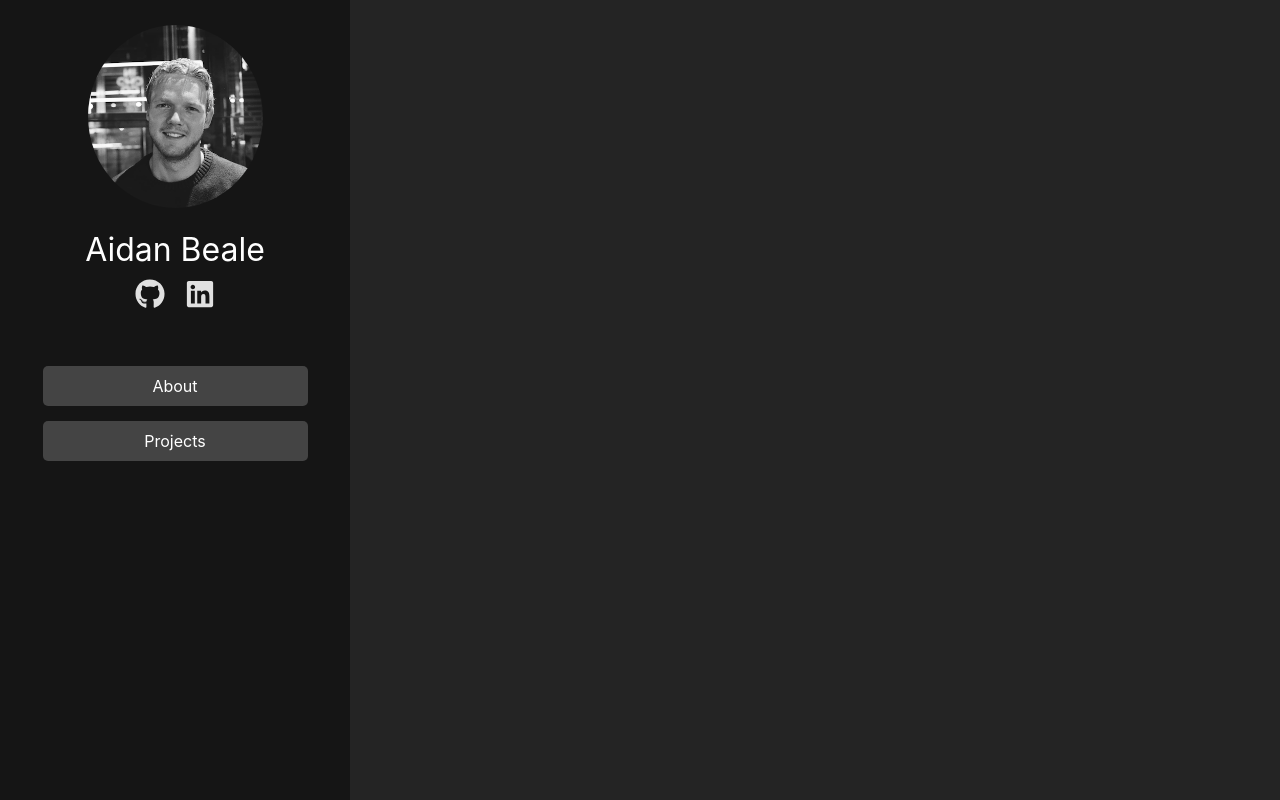
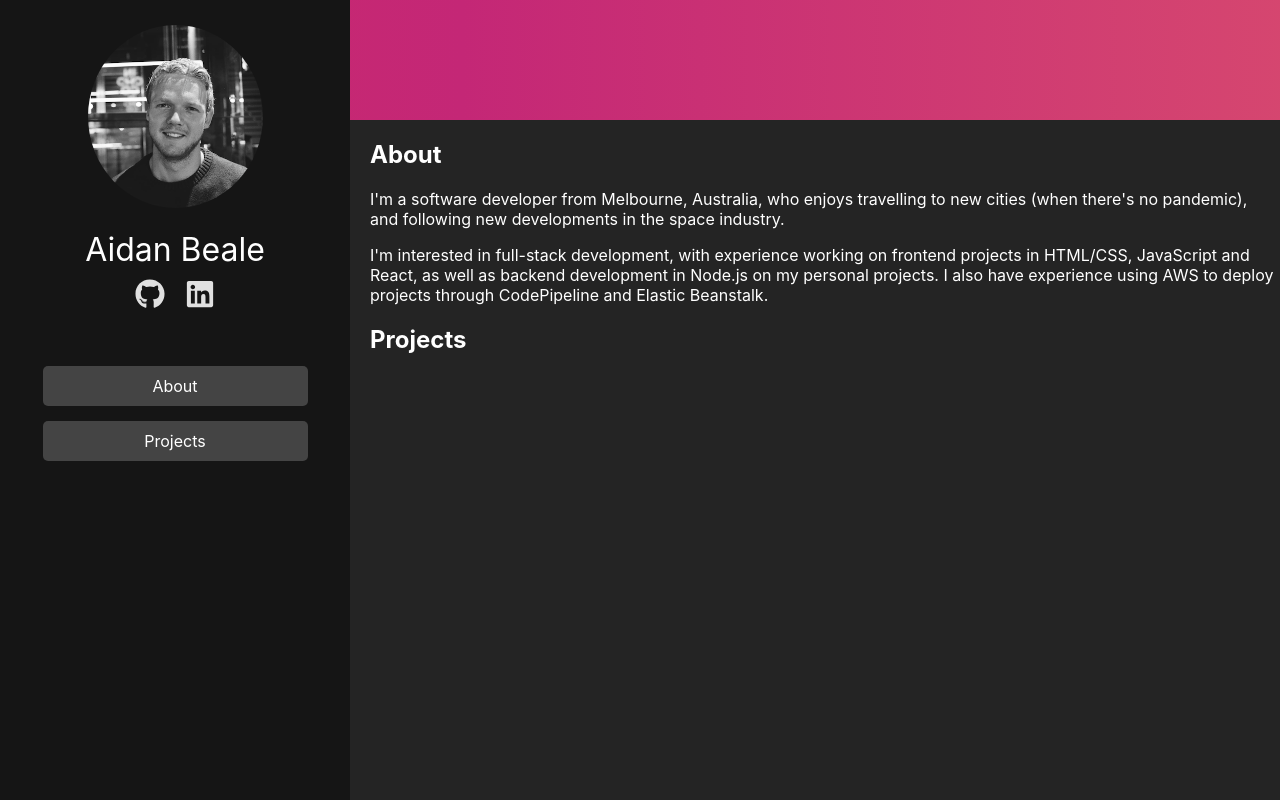
Before and after one commit to aidanbeale/portfolio-site, a React (Create React App) app: page / in a window 1280 px wide. Built offline with nearby package versions, Linux system fonts and the light colour scheme.

Commit message:
Add About details

```diff
--- a/public/index.html
+++ b/public/index.html
@@ -5,13 +5,10 @@
     <link rel="icon" href="%PUBLIC_URL%/favicon.ico" />
     <meta name="viewport" content="width=device-width, initial-scale=1" />
     <meta name="theme-color" content="#000000" />
-    <meta
-      name="description"
-      content="Web site created using create-react-app"
-    />
+    <meta name="description" content="Aidan Beale's Portfolio Website" />
     <link rel="apple-touch-icon" href="%PUBLIC_URL%/logo192.png" />
     <link rel="manifest" href="%PUBLIC_URL%/manifest.json" />
-    <title>React App</title>
+    <title>Aidan Beale | Web Developer</title>
   </head>
   <body>
     <noscript>You need to enable JavaScript to run this app.</noscript>
--- a/src/components/portfolio/components/about/about.css
+++ b/src/components/portfolio/components/about/about.css
@@ -0,0 +1,9 @@
+.about-container {
+  padding-left: 20px;
+}
+h2 {
+  color: #ffffff;
+}
+p {
+  color: #ffffff;
+}
--- a/src/components/portfolio/components/about/about.js
+++ b/src/components/portfolio/components/about/about.js
@@ -3,7 +3,22 @@ import React from "react";
 import "./about.css";
 
 const About = () => {
-  return <div></div>;
+  return (
+    <div className="about-container">
+      <h2>About</h2>
+      <p>
+        I'm a software developer from Melbourne, Australia, who enjoys
+        travelling to new cities (when there's no pandemic), and following new
+        developments in the space industry.
+      </p>
+      <p>
+        I'm interested in full-stack development, with experience working on
+        frontend projects in HTML/CSS, JavaScript and React, as well as backend
+        development in Node.js on my personal projects. I also have experience
+        using AWS to deploy projects through CodePipeline and Elastic Beanstalk.
+      </p>
+    </div>
+  );
 };
 
 export default About;
--- /dev/null
+++ b/src/components/portfolio/components/header/header.css
@@ -0,0 +1,43 @@
+.feature-header {
+  height: 15vh;
+  background: linear-gradient(270deg, #ff9160, #c42776, #e63737);
+  background-size: 600% 600%;
+
+  -webkit-animation: HeaderAnimation 30s ease infinite;
+  -moz-animation: HeaderAnimation 30s ease infinite;
+  animation: HeaderAnimation 30s ease infinite;
+}
+/* I did't make this. Animation generated from https://www.gradient-animator.com/ */
+@-webkit-keyframes HeaderAnimation {
+  0% {
+    background-position: 0% 50%;
+  }
+  50% {
+    background-position: 100% 50%;
+  }
+  100% {
+    background-position: 0% 50%;
+  }
+}
+@-moz-keyframes HeaderAnimation {
+  0% {
+    background-position: 0% 50%;
+  }
+  50% {
+    background-position: 100% 50%;
+  }
+  100% {
+    background-position: 0% 50%;
+  }
+}
+@keyframes HeaderAnimation {
+  0% {
+    background-position: 0% 50%;
+  }
+  50% {
+    background-position: 100% 50%;
+  }
+  100% {
+    background-position: 0% 50%;
+  }
+}
--- /dev/null
+++ b/src/components/portfolio/components/header/header.js
@@ -0,0 +1,9 @@
+import React from "react";
+
+import "./header.css";
+
+const Header = () => {
+  return <div className="feature-header"></div>;
+};
+
+export default Header;
--- a/src/components/portfolio/components/projects/projects.css
+++ b/src/components/portfolio/components/projects/projects.css
@@ -0,0 +1,6 @@
+.projects-container {
+  padding-left: 20px;
+}
+h2 {
+  color: #ffffff;
+}
--- a/src/components/portfolio/components/projects/projects.js
+++ b/src/components/portfolio/components/projects/projects.js
@@ -3,7 +3,11 @@ import React from "react";
 import "./projects.css";
 
 const Projects = () => {
-  return <div></div>;
+  return (
+    <div className="projects-container">
+      <h2>Projects</h2>
+    </div>
+  );
 };
 
 export default Projects;
--- a/src/components/portfolio/portfolio.js
+++ b/src/components/portfolio/portfolio.js
@@ -1,5 +1,6 @@
 import React from "react";
 
+import Header from "./components/header/header";
 import About from "./components/about/about";
 import Projects from "./components/projects/projects";
 
@@ -8,6 +9,7 @@ import "./portfolio.css";
 const Portfolio = () => {
   return (
     <div className="portfolio-container">
+      <Header />
       <About />
       <Projects />
     </div>
```
Also changed, not shown: public/kisspng-github-pages-logo-repository-fork-github-logo-1-magentys-5b69de714d60d9.937126221533664881317.png (deleted).
